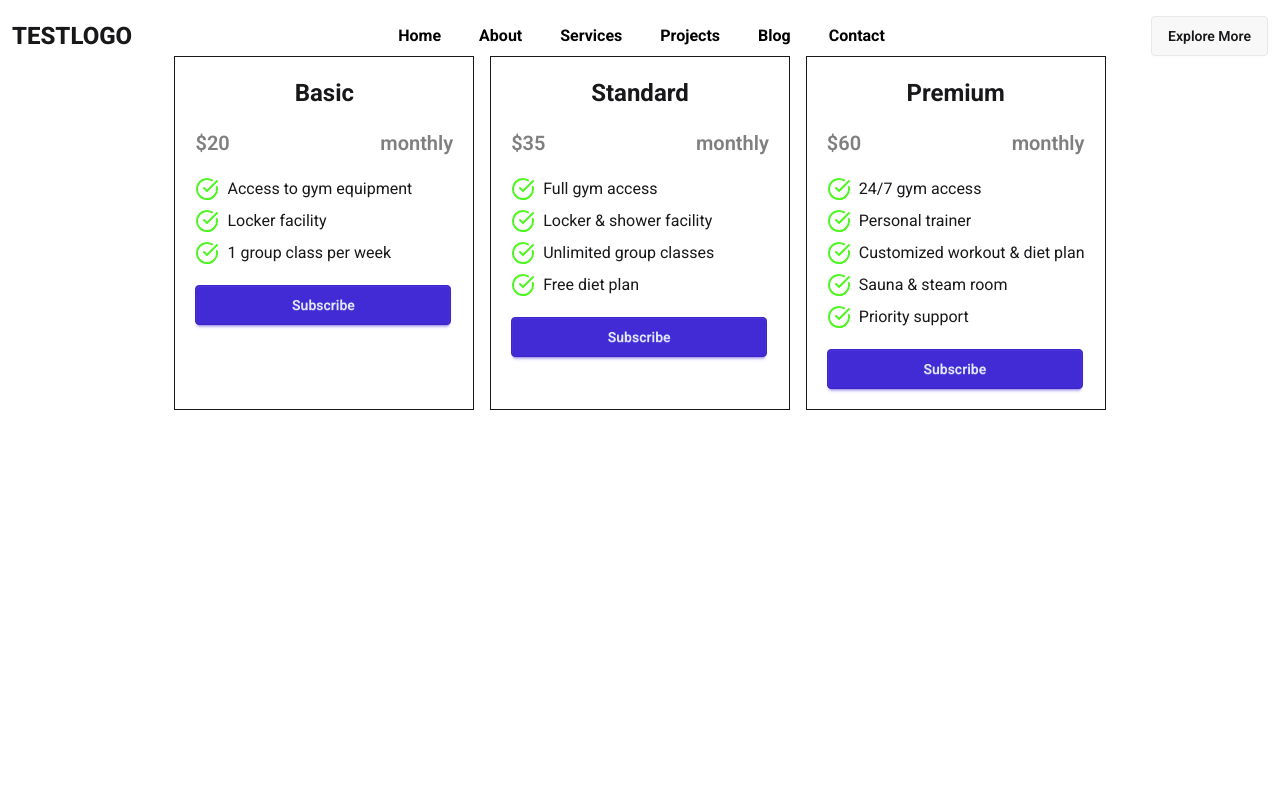
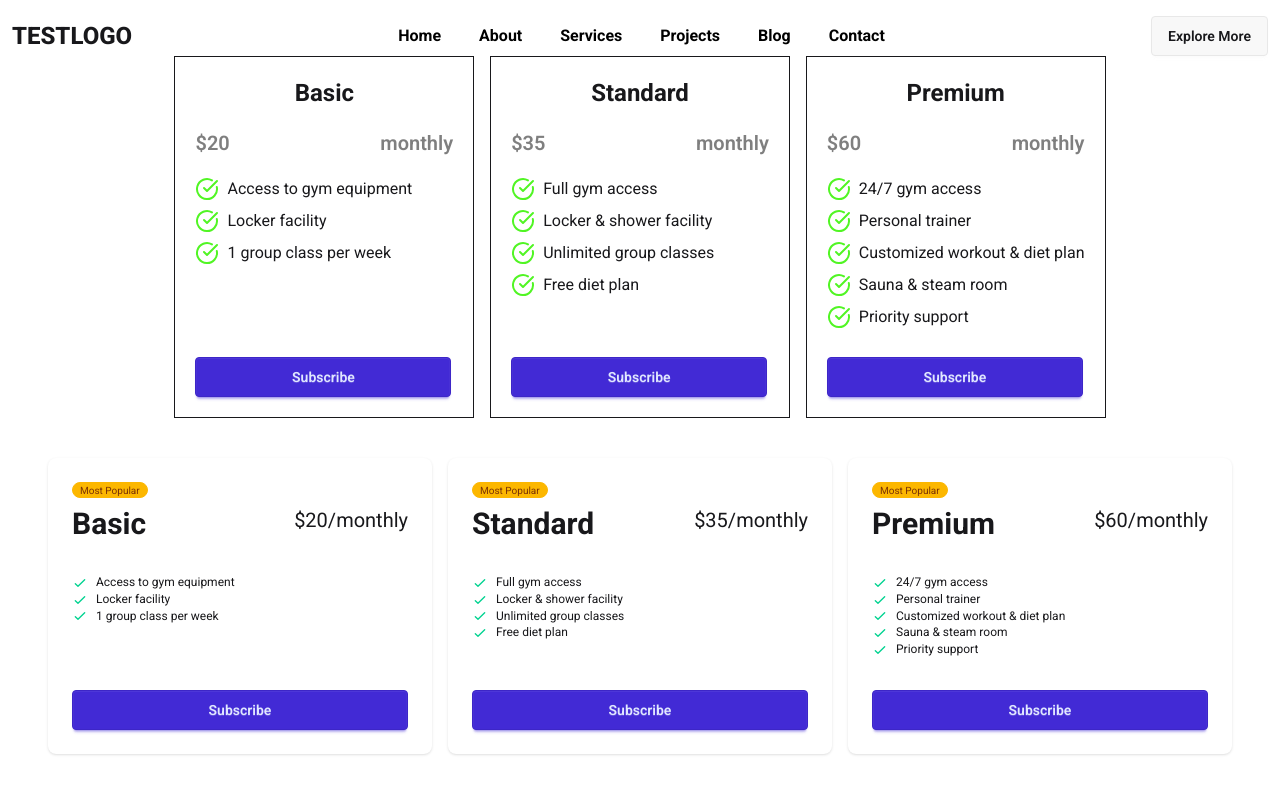
Before and after one commit to antick-arch/react-with-tailwind, a React (Vite) app: page / in a window 1280 px wide. Shown: the top 794 px of the page. Built offline with nearby package versions, Linux system fonts and the light colour scheme.

Commit message:
added pricing card from daisyUI

```diff
--- a/src/App.jsx
+++ b/src/App.jsx
@@ -3,16 +3,28 @@ import './App.css'
 import DaisyNav from './components/DaisyNav/DaisyNav'
 import Navbar from './components/Navbar/Navbar'
 import PricingOptions from './components/Pricing/PricingOptions';
+import DaisyPricing from './components/DaisyPricing/DaisyPricing';
 const pricingPromise = fetch('pricingData.json').then((res) => res.json());
 function App() {
 
   return (
     <>
-      <Navbar></Navbar>
-      <Suspense fallback={<span className="loading loading-infinity loading-xl flex place-self-center"></span>}>
-        <PricingOptions pricingPromise={pricingPromise}></PricingOptions>
-      </Suspense>
+      <header>
+        <Navbar></Navbar>
+      </header>
+      <main>
+        <section>
+          <Suspense fallback={<span className="loading loading-infinity loading-xl flex place-self-center"></span>}>
+            <PricingOptions pricingPromise={pricingPromise}></PricingOptions>
+          </Suspense>
+        </section>
 
+        <section>
+          <Suspense fallback={<span className="loading loading-infinity loading-xl flex place-self-center"></span>}>
+            <DaisyPricing pricingPromise={pricingPromise}></DaisyPricing>
+          </Suspense>
+        </section>
+      </main>
       {/* <DaisyNav></DaisyNav> */}
     </>
   )
--- /dev/null
+++ b/src/components/DaisyPricing/DaisyFeatures.jsx
@@ -0,0 +1,12 @@
+import React from 'react';
+
+const DaisyFeatures = ({feature}) => {
+    return (
+        <li>
+            <svg xmlns="http://www.w3.org/2000/svg" className="size-4 me-2 inline-block text-success" fill="none" viewBox="0 0 24 24" stroke="currentColor"><path strokeLinecap="round" strokeLinejoin="round" strokeWidth="2" d="M5 13l4 4L19 7" /></svg>
+            <span>{feature}</span>
+        </li>
+    );
+};
+
+export default DaisyFeatures;
--- /dev/null
+++ b/src/components/DaisyPricing/DaisyPricing.jsx
@@ -0,0 +1,33 @@
+import React, { use } from 'react';
+import DaisyFeatures from './DaisyFeatures';
+
+const DaisyPricing = ({ pricingPromise }) => {
+    const pricingData = use(pricingPromise).gym_pricing;
+    return (
+        <div className='grid grid-cols-1 md:grid-cols-3 gap-4 place-self-center mb-10'>
+            {
+                pricingData.map(pricingInfo => (
+                    < div key={pricingInfo.id} className="card w-96 bg-base-100 shadow-sm flex flex-col" >
+                        <div className="card-body">
+                            <span className="badge badge-xs badge-warning">Most Popular</span>
+                            <div className="flex justify-between">
+                                <h2 className="text-3xl font-bold">{pricingInfo.plan}</h2>
+                                <span className="text-xl">{pricingInfo.price}/{pricingInfo.billing_cycle}</span>
+                            </div>
+                            <ul className="mt-6 flex-1 flex-col gap-2 text-xs">
+                                {
+                                    pricingInfo.features.map((feature, index) => <DaisyFeatures key={index} feature={feature}></DaisyFeatures>)
+                                }
+                            </ul>
+                            <div className="mt-6">
+                                <button className="btn btn-primary btn-block">Subscribe</button>
+                            </div>
+                        </div>
+                    </div>
+                ))
+            }
+        </div >
+    );
+};
+
+export default DaisyPricing;
--- a/src/components/Pricing/PricingOptions.jsx
+++ b/src/components/Pricing/PricingOptions.jsx
@@ -10,13 +10,13 @@ const PricingOptions = ({ pricingPromise }) => {
         <div className="grid grid-cols-1 md:grid-cols-3 gap-4 place-self-center mb-10">
             {
                 priceInfo.map(price => (
-                    <div key={price.id} className='border p-5 space-y-5' >
+                    <div key={price.id} className='border p-5 space-y-5 flex flex-col' >
                         <h2 className='text-2xl text-center font-bold'>{price.plan}</h2>
                         <div className='flex justify-between'>
                             <p className='text-xl text-black/50 font-semibold'>{price.price}</p>
                             <p className='text-xl text-black/50 font-semibold'>{price.billing_cycle}</p>
                         </div>
-                        <ul>
+                        <ul className='flex-1'>
                             {
                                 price.features.map((feature, index)=> <FeaturePricing key={index} feature={feature} ></FeaturePricing>)
                             }
```
